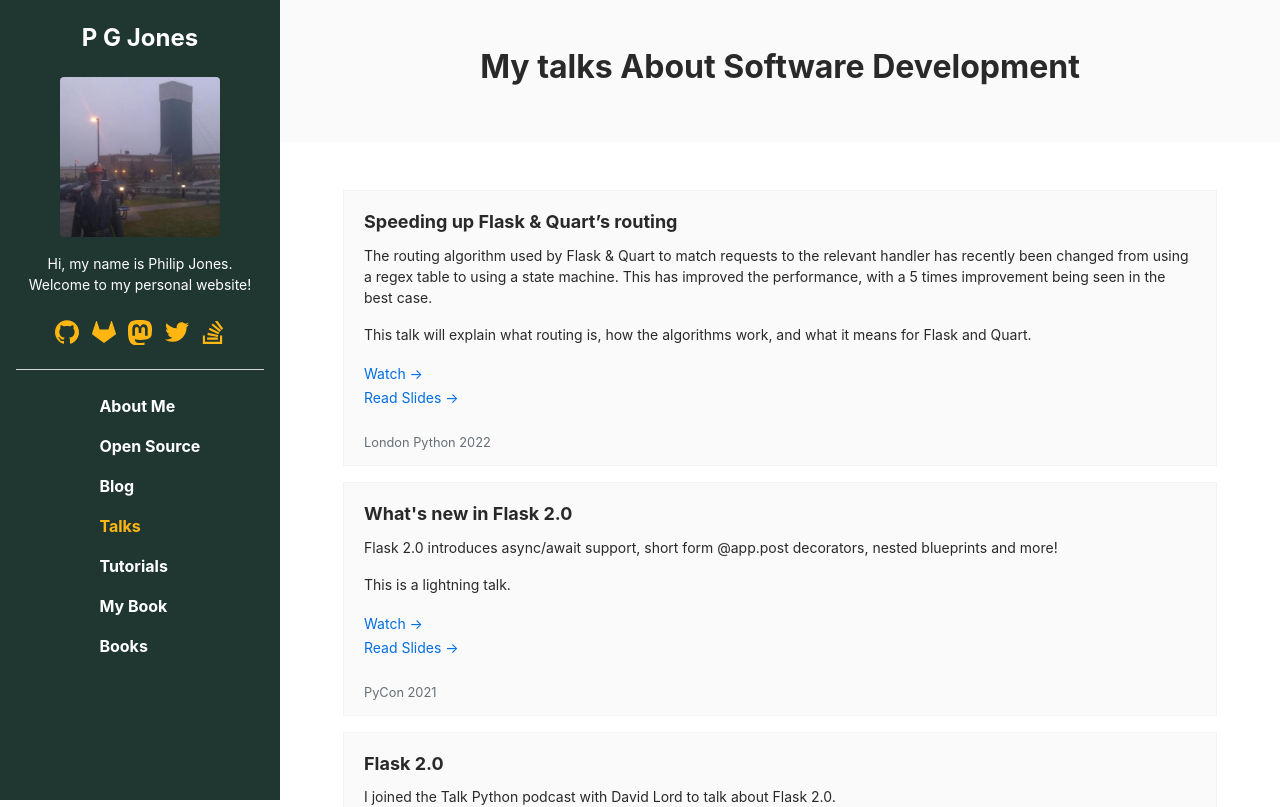
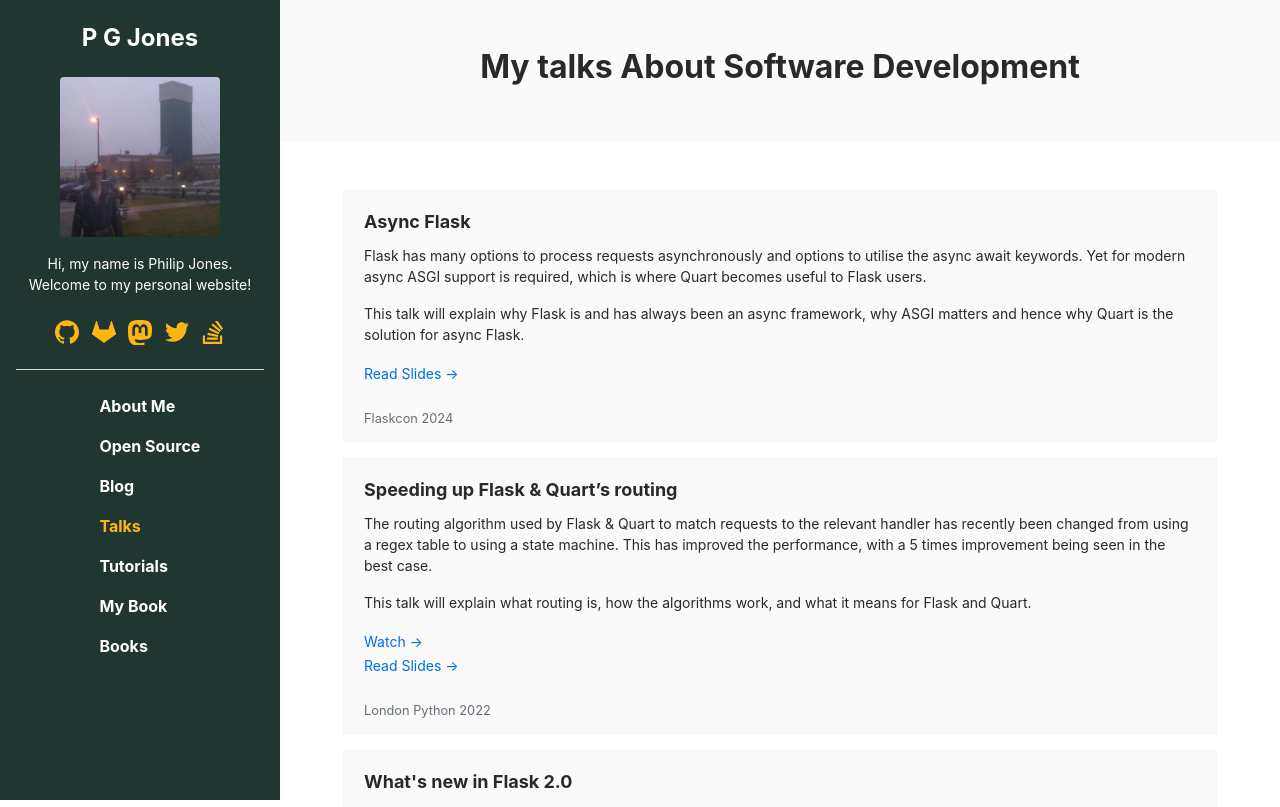
Before and after one commit to pgjones/pgjones_dev, a SvelteKit app in the folder frontend/: page /talks in a window 1280 px wide. Shown: the top 807 px of the page. Built offline with nearby package versions, Linux system fonts and the light colour scheme; some icons are missing.

Commit message:
Add my FlaskCon talk
This is in preparation for giving it and hence so people can download
it whilst I talk.

```diff
--- a/frontend/src/routes/talks/+page.svelte
+++ b/frontend/src/routes/talks/+page.svelte
@@ -19,6 +19,24 @@
 <section class="blog-list px-3 py-5 p-md-5">
   <div class="container">
     <div class="row">
+      <Talk
+        event="Flaskcon 2024"
+        slidesHref="https://docs.google.com/presentation/d/1w_M8DXquyqgfsu0fQA4d6F6ckH--1q5Zl7ffHwT3SHo/edit?usp=sharing"
+        title="Async Flask"
+      >
+        <p class="card-text">
+          Flask has many options to process requests asynchronously
+          and options to utilise the async await keywords. Yet for
+          modern async ASGI support is required, which is where Quart
+          becomes useful to Flask users.
+        </p>
+        <p class="card-text">
+          This talk will explain why Flask is and has always been an
+          async framework, why ASGI matters and hence why Quart is the
+          solution for async Flask.
+        </p>
+      </Talk>
+
       <Talk
         event="London Python 2022"
         slidesHref="https://docs.google.com/presentation/d/1BZfku5qdYFcWubckMx72hUMz_gzsNjSzKFvWvsEVCAo/edit?usp=sharing"
```
